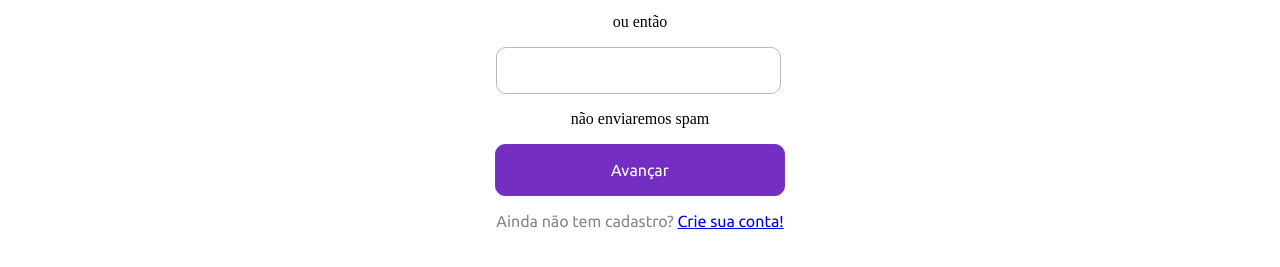
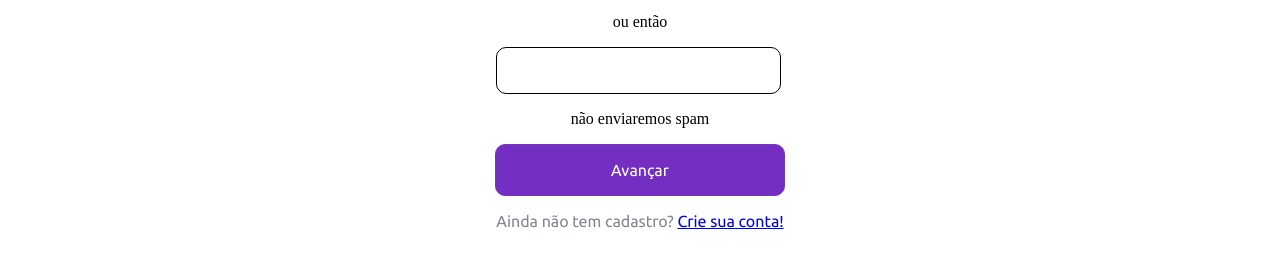
Before and after one commit to curtinaz/animated-loginscreen, a plain HTML site: page index.html in a window 1280 px wide. In both pictures the pointer is over the input 638 px from the left and 477 px from the top of the page. Shown: the part 407-674 px from the top of the page. Drawn offline with Linux system fonts and the light colour scheme.

Commit message:
Update main.css

```diff
--- a/main.css
+++ b/main.css
@@ -67,7 +67,7 @@ body section h1 {
 }
 
 #emailInput:hover {
-    border: 1px #b9b9b9 solid;
+    border: 1px #000000 solid;
 }
 
 #facebook, #google {
```
